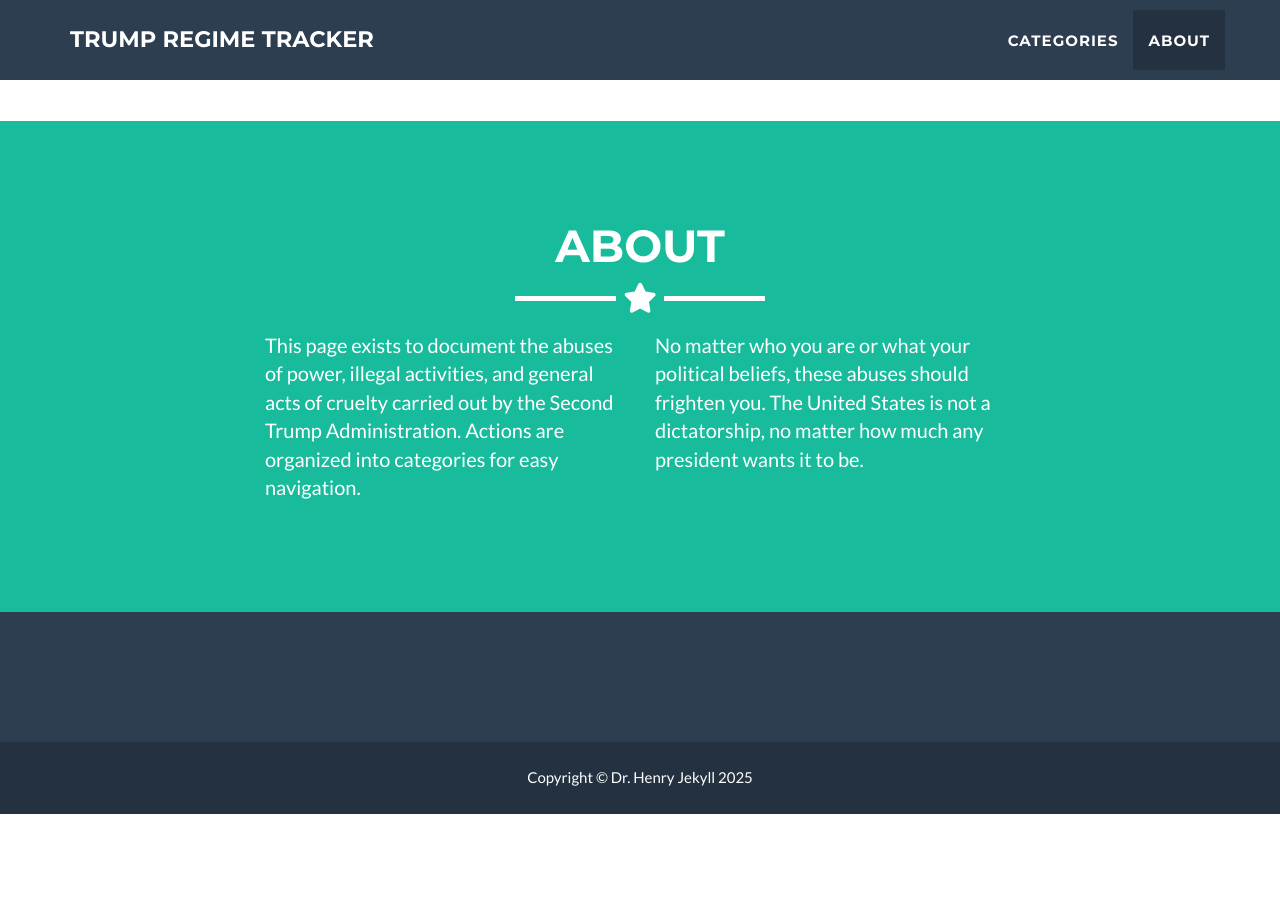
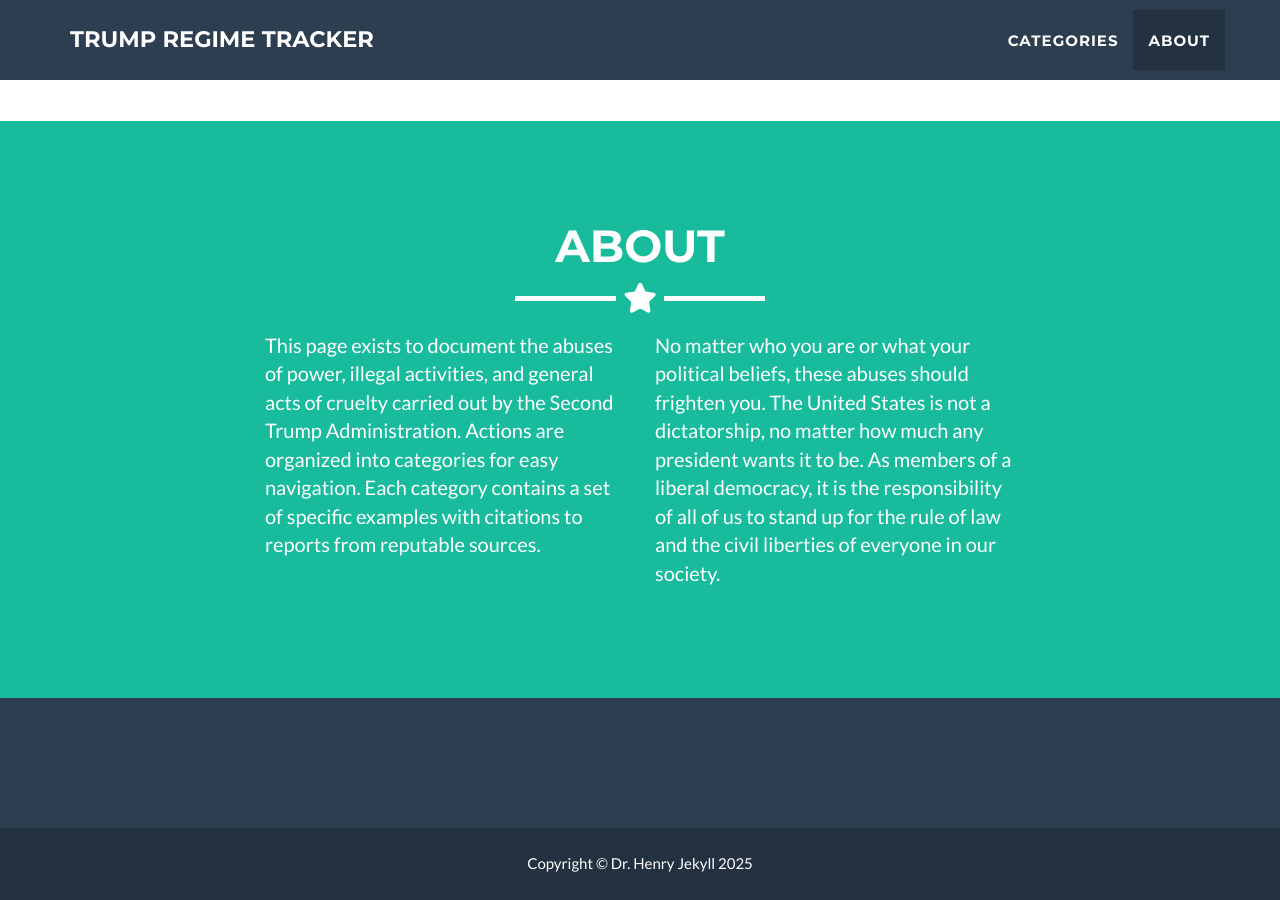
Before and after one commit to GalateaBrand/RegimeTracker, a Jekyll site: the page built from _posts/2025-06-29-women's-rights.markdown, in a window 1280 px wide and 900 px high, scrolled down 2413 px. Built offline with Jekyll 4.4.1, drawn with Linux system fonts in a browser that asks for light colours; before the commit the page ends 3227 px from its top, so only the background shows below that.

Commit message:
update the About section with a bit of additional information

```diff
--- a/_includes/about.html
+++ b/_includes/about.html
@@ -9,10 +9,10 @@
     </div>
     <div class="row">
       <div class="col-lg-4 col-lg-offset-2">
-        <p>This page exists to document the abuses of power, illegal activities, and general acts of cruelty carried out by the Second Trump Administration. Actions are organized into categories for easy navigation.</p>
+        <p>This page exists to document the abuses of power, illegal activities, and general acts of cruelty carried out by the Second Trump Administration. Actions are organized into categories for easy navigation. Each category contains a set of specific examples with citations to reports from reputable sources.</p>
       </div>
       <div class="col-lg-4">
-        <p>No matter who you are or what your political beliefs, these abuses should frighten you. The United States is not a dictatorship, no matter how much any president wants it to be. </p>
+        <p>No matter who you are or what your political beliefs, these abuses should frighten you. The United States is not a dictatorship, no matter how much any president wants it to be. As members of a liberal democracy, it is the responsibility of all of us to stand up for the rule of law and the civil liberties of everyone in our society. </p>
       </div>
     </div>
   </div>
```
